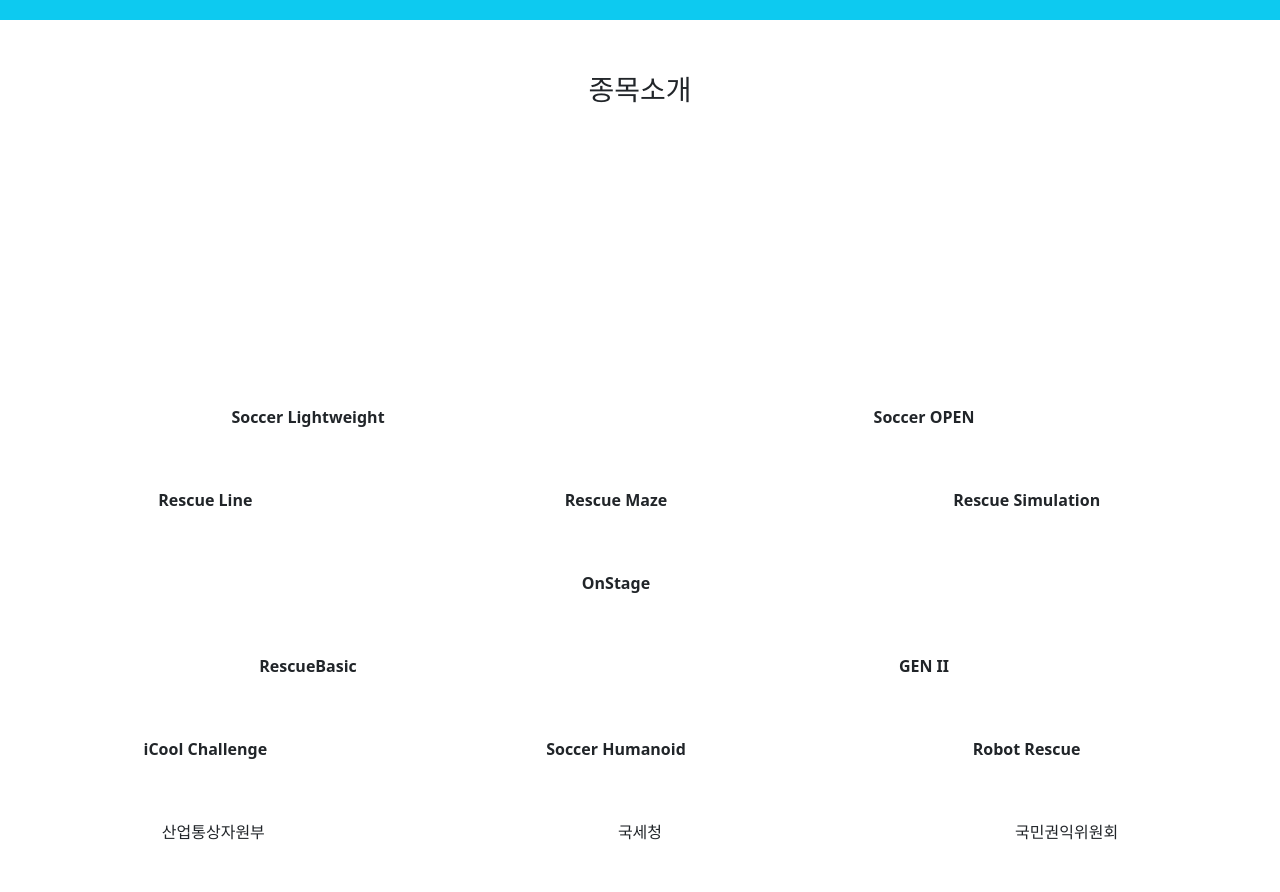
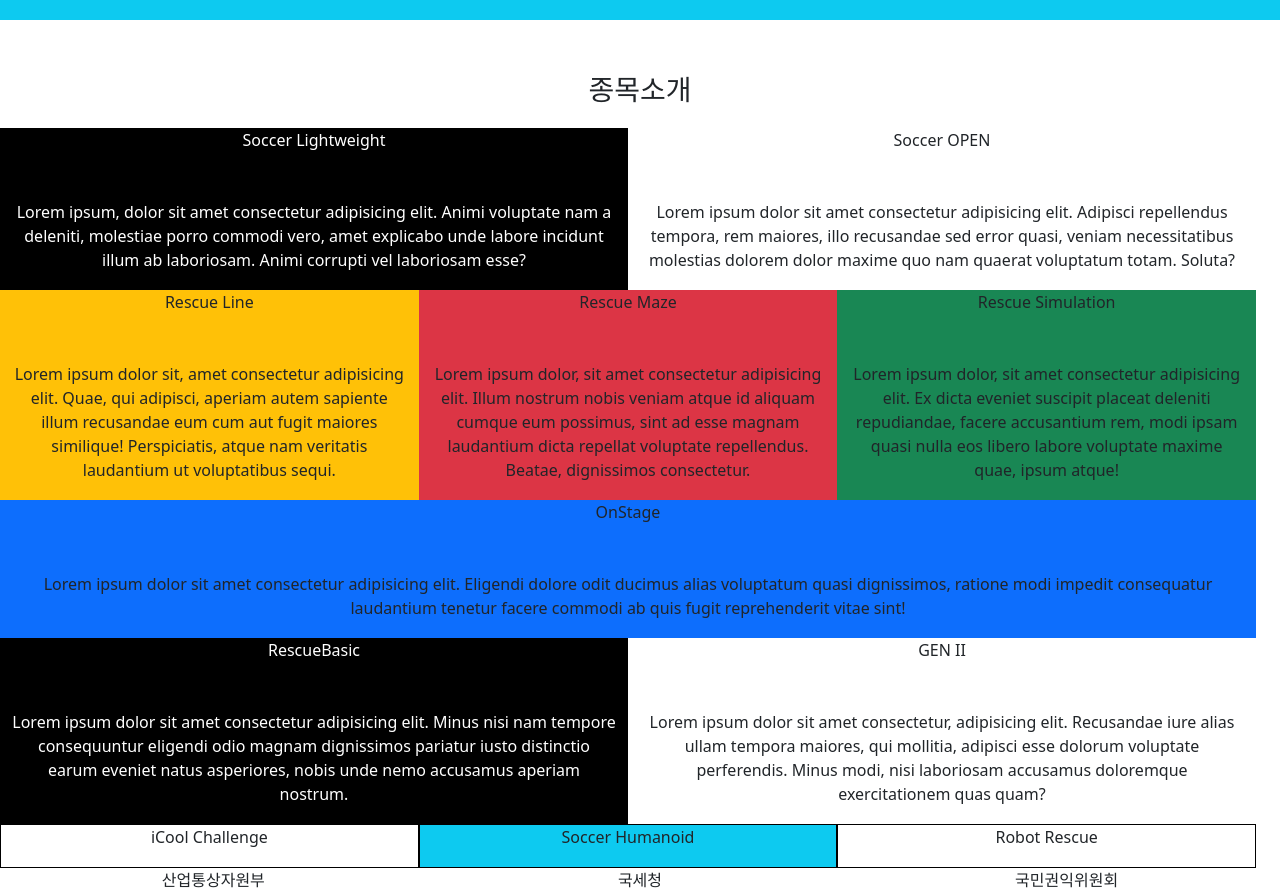
Before and after one commit to JIUUOO/RWDP, a plain HTML site: page index.html in a window 1280 px wide. Shown: the part 1580-2472 px from the top of the page. Before the commit the page ends 2424 px from the top, so only its background shows below. Drawn offline with nearby package versions, Linux system fonts and the light colour scheme.

Commit message:
feat: add breakpoint at row of game

```diff
--- a/index.html
+++ b/index.html
@@ -31,41 +31,104 @@
         </div>
         <div class="col-5"></div>
       </div>
-      <div class="row full-page">
-        <span class="text-center pt-5 fs-3">종목소개</span>
-        <div class="row fw-bold">
-          <div class="row text-center">
-            <div class="col-6">Soccer Lightweight</div>
-            <div class="col-6">Soccer OPEN</div>
+      <div class="row full-page mt-5">
+        <span class="text-center fs-3">종목소개</span>
+        <div class="row text-center">
+          <div class="col-sm-6 bg-black text-white">
+            <span>Soccer Lightweight</span>
+            <div class="mt-5">
+              Lorem ipsum, dolor sit amet consectetur adipisicing elit. Animi
+              voluptate nam a deleniti, molestiae porro commodi vero, amet
+              explicabo unde labore incidunt illum ab laboriosam. Animi corrupti
+              vel laboriosam esse?
+            </div>
           </div>
-          <div class="row text-center">
-            <div class="col-4">Rescue Line</div>
-            <div class="col-4">Rescue Maze</div>
-            <div class="col-4">Rescue Simulation</div>
+          <div class="col-sm-6">
+            <span>Soccer OPEN</span>
+            <div class="mt-5">
+              Lorem ipsum dolor sit amet consectetur adipisicing elit. Adipisci
+              repellendus tempora, rem maiores, illo recusandae sed error quasi,
+              veniam necessitatibus molestias dolorem dolor maxime quo nam
+              quaerat voluptatum totam. Soluta?
+            </div>
           </div>
-          <div class="row text-center">
-            <div class="col-12">OnStage</div>
+        </div>
+        <div class="row text-center">
+          <div class="col-sm-4 bg-warning">
+            <span>Rescue Line</span>
+            <div class="mt-5">
+              Lorem ipsum dolor sit, amet consectetur adipisicing elit. Quae,
+              qui adipisci, aperiam autem sapiente illum recusandae eum cum aut
+              fugit maiores similique! Perspiciatis, atque nam veritatis
+              laudantium ut voluptatibus sequi.
+            </div>
           </div>
-          <div class="row text-center">
-            <div class="col-6">RescueBasic</div>
-            <div class="col-6">GEN II</div>
+          <div class="col-sm-4 bg-danger">
+            <span>Rescue Maze</span>
+            <div class="mt-5">
+              Lorem ipsum dolor, sit amet consectetur adipisicing elit. Illum
+              nostrum nobis veniam atque id aliquam cumque eum possimus, sint ad
+              esse magnam laudantium dicta repellat voluptate repellendus.
+              Beatae, dignissimos consectetur.
+            </div>
           </div>
-          <div class="row text-center">
-            <div class="col-4">iCool Challenge</div>
-            <div class="col-4">Soccer Humanoid</div>
-            <div class="col-4">Robot Rescue</div>
+          <div class="col-sm-4 bg-success">
+            <span>Rescue Simulation</span>
+            <div class="mt-5">
+              Lorem ipsum dolor, sit amet consectetur adipisicing elit. Ex dicta
+              eveniet suscipit placeat deleniti repudiandae, facere accusantium
+              rem, modi ipsam quasi nulla eos libero labore voluptate maxime
+              quae, ipsum atque!
+            </div>
           </div>
+        </div>
+        <div class="row text-center">
+          <div class="col-12 bg-primary">
+            <span>OnStage</span>
+            <div class="mt-5">
+              Lorem ipsum dolor sit amet consectetur adipisicing elit. Eligendi
+              dolore odit ducimus alias voluptatum quasi dignissimos, ratione
+              modi impedit consequatur laudantium tenetur facere commodi ab quis
+              fugit reprehenderit vitae sint!
+            </div>
+          </div>
+        </div>
+        <div class="row text-center">
+          <div class="col-sm-6 bg-black text-white">
+            <span>RescueBasic</span>
+            <div class="mt-5">
+              Lorem ipsum dolor sit amet consectetur adipisicing elit. Minus
+              nisi nam tempore consequuntur eligendi odio magnam dignissimos
+              pariatur iusto distinctio earum eveniet natus asperiores, nobis
+              unde nemo accusamus aperiam nostrum.
+            </div>
+          </div>
+          <div class="col-sm-6">
+            <span>GEN II</span>
+            <div class="mt-5">
+              Lorem ipsum dolor sit amet consectetur, adipisicing elit.
+              Recusandae iure alias ullam tempora maiores, qui mollitia,
+              adipisci esse dolorum voluptate perferendis. Minus modi, nisi
+              laboriosam accusamus doloremque exercitationem quas quam?
+            </div>
+          </div>
+        </div>
+        <div class="row text-center">
+          <div class="col-sm-4 border border-black">iCool Challenge</div>
+          <div class="col-sm-4 bg-info border border-black">
+            Soccer Humanoid
+          </div>
+          <div class="col-sm-4 border border-black">Robot Rescue</div>
         </div>
       </div>
     </main>
     <footer class="container-fluid">
       <div class="row text-center">
-        <div class="col-4">산업통상자원부</div>
-        <div class="col-4">국세청</div>
-        <div class="col-4">국민권익위원회</div>
+        <div class="col-sm-4">산업통상자원부</div>
+        <div class="col-sm-4">국세청</div>
+        <div class="col-sm-4">국민권익위원회</div>
       </div>
     </footer>
-
     <script
       src="https://cdn.jsdelivr.net/npm/bootstrap@5.3.3/dist/js/bootstrap.bundle.min.js"
       integrity="sha384-YvpcrYf0tY3lHB60NNkmXc5s9fDVZLESaAA55NDzOxhy9GkcIdslK1eN7N6jIeHz"
```
